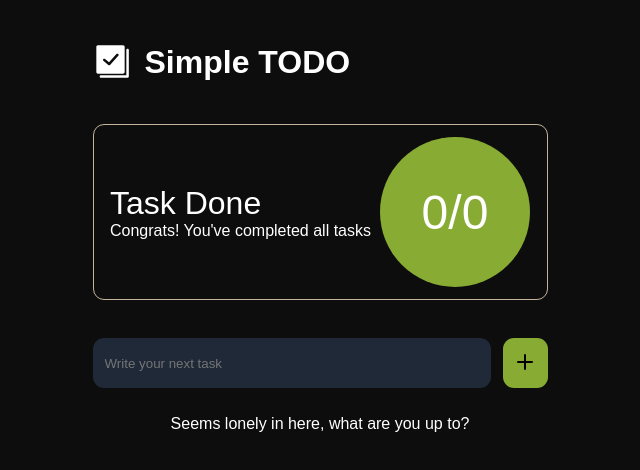
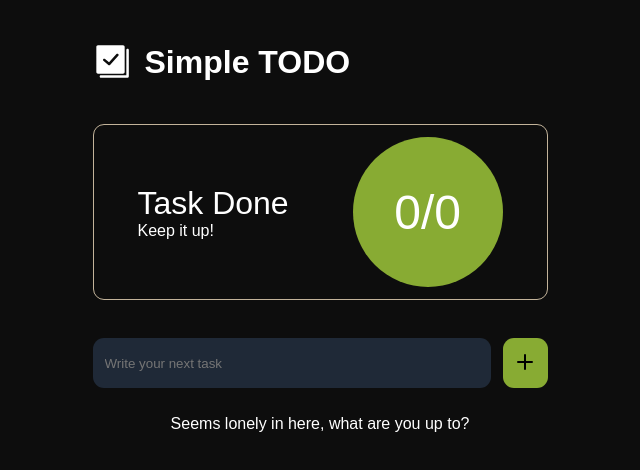
Before and after one commit to thanhhaudev/react-todo, a Next.js app: page / in a window 1280 px wide. Shown: the top 470 px of the page, without its empty margins (320-960 px from the left). Built offline with nearby package versions, Linux system fonts and the light colour scheme.

Commit message:
minor fix

```diff
--- a/src/components/Form.jsx
+++ b/src/components/Form.jsx
@@ -34,6 +34,7 @@ function Form({ todos, setTodos }) {
                         name="todo"
                         id="todo"
                         placeholder="Write your next task"
+                        autoComplete="off"
                     />
                 </label>
                 <button>
--- a/src/components/TODOHero.jsx
+++ b/src/components/TODOHero.jsx
@@ -5,7 +5,7 @@ function TODOHero({ todos_completed, total_todos }) {
             <div>
                 <p className="text_large">Task Done</p>
                 <p className="text_small">
-                    { todos_completed === total_todos ? "Congrats! You've completed all tasks" : "Keep it up!" }
+                    { total_todos > 0 && todos_completed === total_todos ? "Congrats! You've completed all tasks" : "Keep it up!" }
                 </p>
             </div>
             <div>
--- a/src/components/TODOList.jsx
+++ b/src/components/TODOList.jsx
@@ -87,6 +87,7 @@ function Item({ item, todos, setTodos }) {
                             id="edit-todo"
                             name="edit-todo"
                             type="text"
+                            autoComplete="off"
                             defaultValue={item?.title}
                             onBlur={handleEditBlur}
                             onChange={handleEditChange}
```
